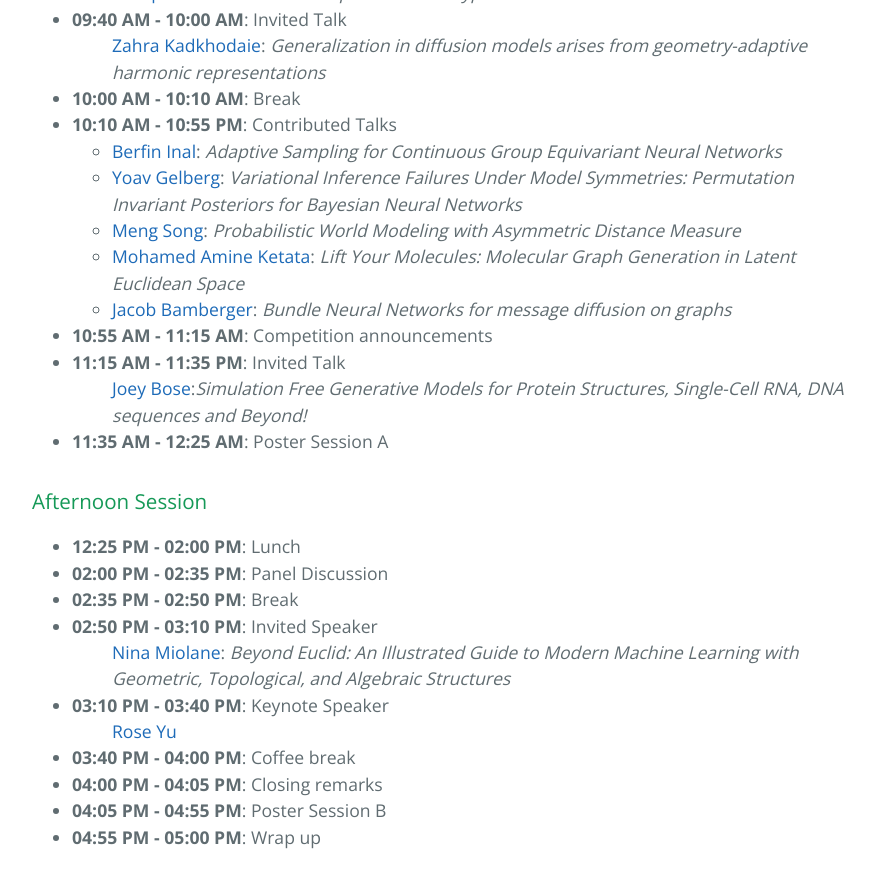
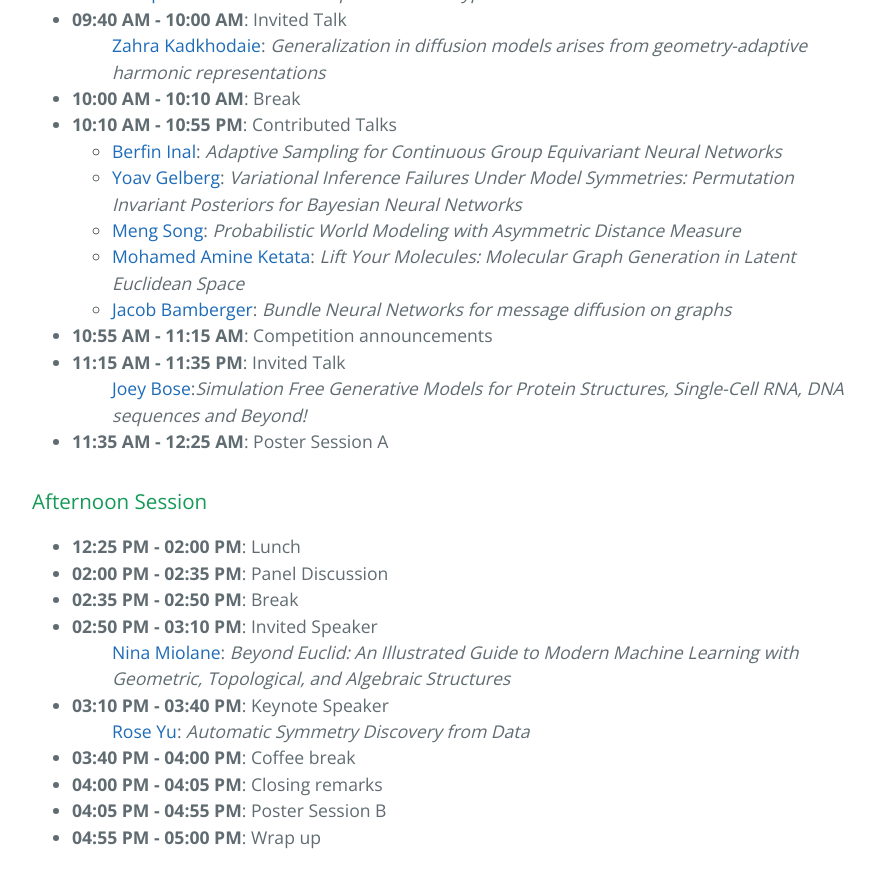
Before and after one commit to gram-workshop/gram-workshop.github.io, a Jekyll site: the page schedule.html, which Jekyll copies as it is, in a window 1280 px wide and 900 px high, scrolled down 774 px. Shown: the top 888 px of the window, without its empty margins (192-1067 px from the left). Built offline with Jekyll 4.4.1, drawn with Linux system fonts in a browser that asks for light colours.

Commit message:
Added title of Rose' talk

```diff
--- a/schedule.html
+++ b/schedule.html
@@ -95,7 +95,7 @@
         <li><strong>02:50 PM - 03:10 PM</strong>: Invited Speaker
           <ul><a href="speakers.html#nina_miolane">Nina Miolane</a>: <i>Beyond Euclid: An Illustrated Guide to Modern Machine Learning with Geometric, Topological, and Algebraic Structures</i></ul></li>
         <li><strong>03:10 PM - 03:40 PM</strong>: Keynote Speaker
-          <ul><a href="speakers.html#rose_yu">Rose Yu</a></ul></li>
+          <ul><a href="speakers.html#rose_yu">Rose Yu</a>: <i>Automatic Symmetry Discovery from Data </i></ul></li>
         <li><strong>03:40 PM - 04:00 PM</strong>: Coffee break</li>
         <li><strong>04:00 PM - 04:05 PM</strong>: Closing remarks</li>
         <li><strong>04:05 PM - 04:55 PM</strong>: Poster Session B</li>
```
